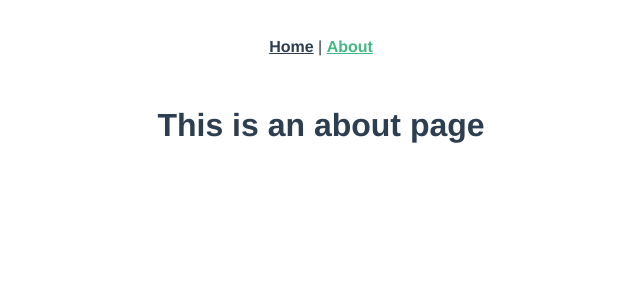
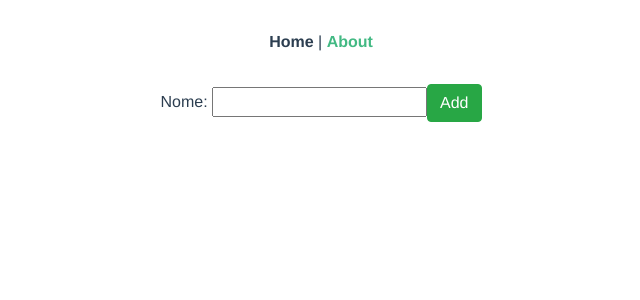
Before and after one commit to adrianorocha-dev/FlorDAcucena, a Vue app in the folder sistema/: page /about in a window 1280 px wide. Shown: the top 300 px of the page, without its empty margins (319-959 px from the left). Built offline with nearby package versions, Linux system fonts and the light colour scheme.

Commit message:
Bootstrap adicionado ao projeto

```diff
--- a/sistema/package.json
+++ b/sistema/package.json
@@ -9,8 +9,12 @@
     "test:unit": "vue-cli-service test:unit"
   },
   "dependencies": {
+    "bootstrap": "^4.1.3",
+    "bootstrap-vue": "^2.0.0-rc.11",
+    "firebase": "^5.4.2",
     "vue": "^2.5.17",
     "vue-router": "^3.0.1",
+    "vuefire": "^1.4.5",
     "vuex": "^3.0.1"
   },
   "devDependencies": {
--- a/sistema/src/main.js
+++ b/sistema/src/main.js
@@ -2,8 +2,13 @@ import Vue from 'vue'
 import App from './App.vue'
 import router from './router'
 import store from './store'
+import BootstrapVue from 'bootstrap-vue'
+import 'bootstrap/dist/css/bootstrap.css'
+import 'bootstrap-vue/dist/bootstrap-vue.css'
 
 Vue.config.productionTip = false
+
+Vue.use(BootstrapVue)
 
 new Vue({
   router,
--- a/sistema/src/views/About.vue
+++ b/sistema/src/views/About.vue
@@ -1,5 +1,24 @@
 <template>
   <div class="about">
-    <h1>This is an about page</h1>
+    Nome: <input v-model="nomeInput" type="text">
+    <b-button variant="success" @click="adicionar()">Add</b-button>
+    <h1 v-for="nome in lista">{{nome}}</h1>
   </div>
 </template>
+
+<script>
+export default {
+  data() {
+    return {
+      nomeInput: '',
+      lista: []
+    }
+  },
+  methods: {
+    adicionar() {
+      this.lista.push(this.nomeInput)
+      this.nomeInput = ''
+    }
+  }
+}
+</script>
```
Also changed, not shown: 1 other file (tests, documents, lock files or other folders).
